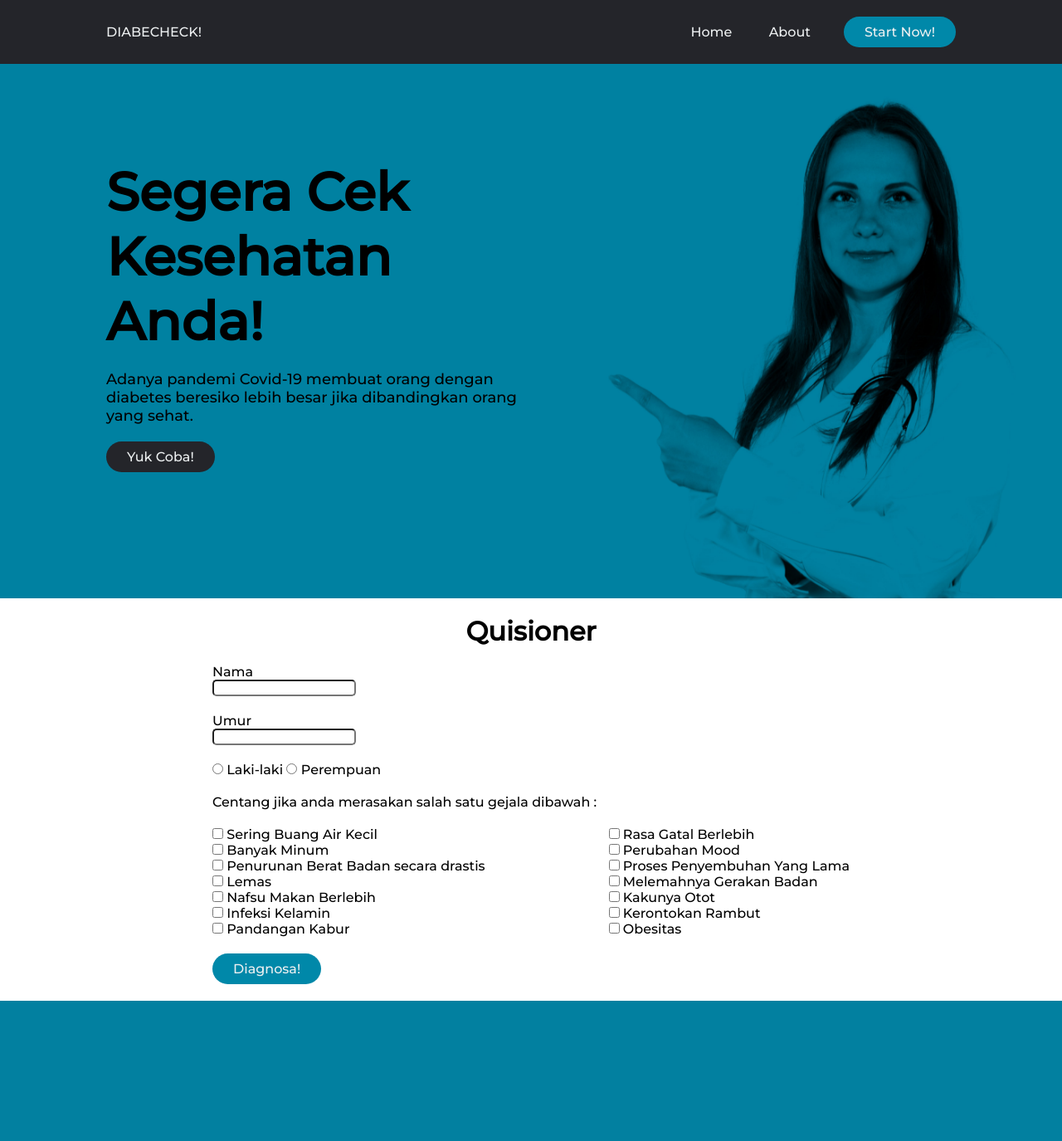
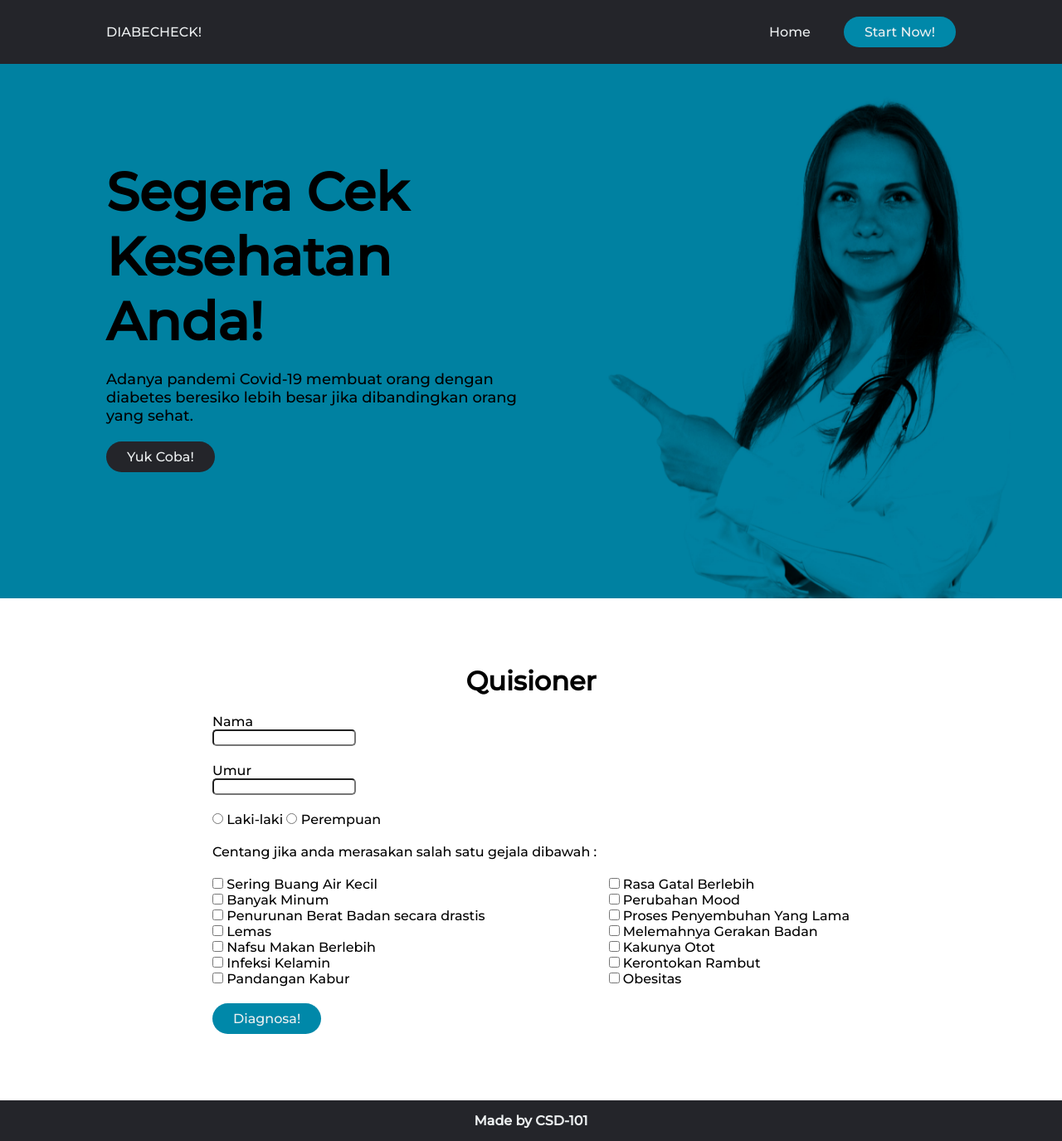
Before and after one commit to fahmi-nugroho/Proyek-Capstone-CSD-101, a Flask app: page / in a window 1280 px wide. Shown: the whole page at 83% size. Before the commit the page ends 1206 px from the top, so only its background shows below. Run offline with Flask 2, Linux system fonts and the light colour scheme; parts of the project's set-up code (start-up, migrations or seed data) failed here and were passed over.

Commit message:
add footer

```diff
--- a/static/styles/style.css
+++ b/static/styles/style.css
@@ -108,6 +108,8 @@ button:hover {
 
 .question {
   padding: 20px 20%;
+  margin-top: 60px;
+  margin-bottom: 60px;
 }
 
 .question h1 {
@@ -155,3 +157,9 @@ button:hover {
   font-size: 24px;
   color: #24252a;
 }
+
+footer {
+  background-color: #24252a;
+  text-align: center;
+  padding: 15px;
+}
--- a/templates/index.html
+++ b/templates/index.html
@@ -15,7 +15,6 @@
       <nav>
         <ul class="nav-link">
           <li><a href="#home">Home</a></li>
-          <li><a href="#about">About</a></li>
         </ul>
       </nav>
       <a class="cta" href="#quiz"><button>Start Now!</button></a>
@@ -110,7 +109,6 @@
         <button>Diagnosa!</button>
       </form>
     </div>
-    <div class="about"></div>
-    <footer></footer>
+    <footer><h2>Made by CSD-101</h2></footer>
   </body>
 </html>
```
